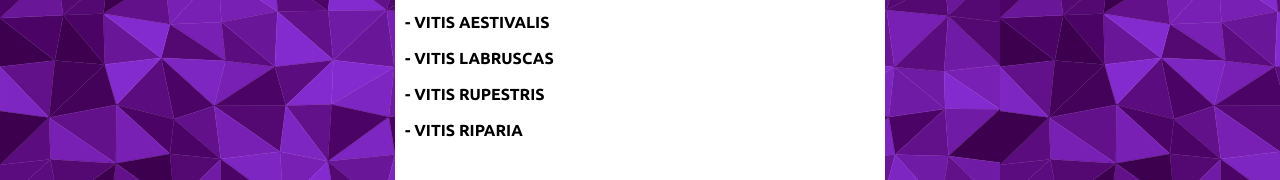
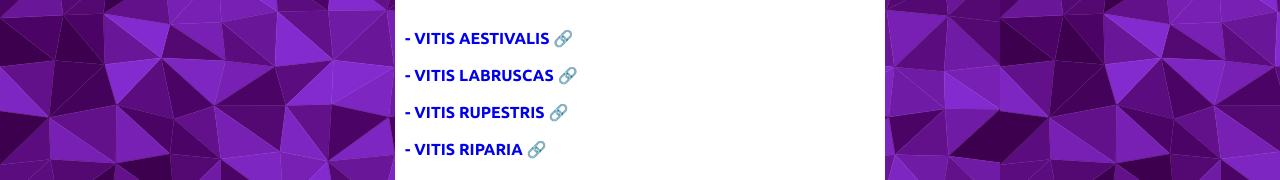
Before and after one commit to Joa0Gustav0/HTML-CSS, a plain HTML site: page challenges/d004/index.html in a window 1280 px wide. Shown: the part 919-1099 px from the top of the page. Drawn offline with Linux system fonts and the light colour scheme; grey boxes are pictures that could not be loaded.

Commit message:
d004 - update

```diff
--- a/challenges/d004/index.html
+++ b/challenges/d004/index.html
@@ -50,13 +50,21 @@
                     </p>
                     <div id="vitis-images"></div>
                     <p>
-                        <div id="Aestivalis">- Vitis Aestivalis</div>
+                        <a href="https://pt.wikipedia.org/wiki/Vitis_aestivalis" target="_blank" rel="external">
+                            <div id="Aestivalis">- Vitis Aestivalis 🔗</div>
+                        </a>
                         <br>
-                        <div id="Labruscas">- Vitis Labruscas</div>
+                        <a href="https://pt.wikipedia.org/wiki/Vitis_labrusca" target="_blank" rel="external">
+                            <div id="Labruscas">- Vitis Labruscas 🔗</div>
+                        </a>
                         <br>
-                        <div id="Rupestris">- Vitis Rupestris</div>
+                        <a href="https://pt.wikipedia.org/wiki/Vitis_rupestris" target="_blank" rel="external">
+                            <div id="Rupestris">- Vitis Rupestris 🔗</div>
+                        </a>
                         <br>
-                        <div id="Riparia">- Vitis Riparia</div>
+                        <a href="https://pt.wikipedia.org/wiki/Vitis_riparia" target="_blank" rel="external">
+                            <div id="Riparia">- Vitis Riparia 🔗</div>
+                        </a>
                         <br>
                     </p>
                 </div>
--- a/challenges/d004/style.css
+++ b/challenges/d004/style.css
@@ -99,10 +99,11 @@ main{
     text-align: justify;
 }
 
-#species-content > div{
+#species-content a{
     text-transform: uppercase;
     font-weight: bold;
     display: flex;
+    text-decoration: none;
 }
 
 #vitis-images{
```
